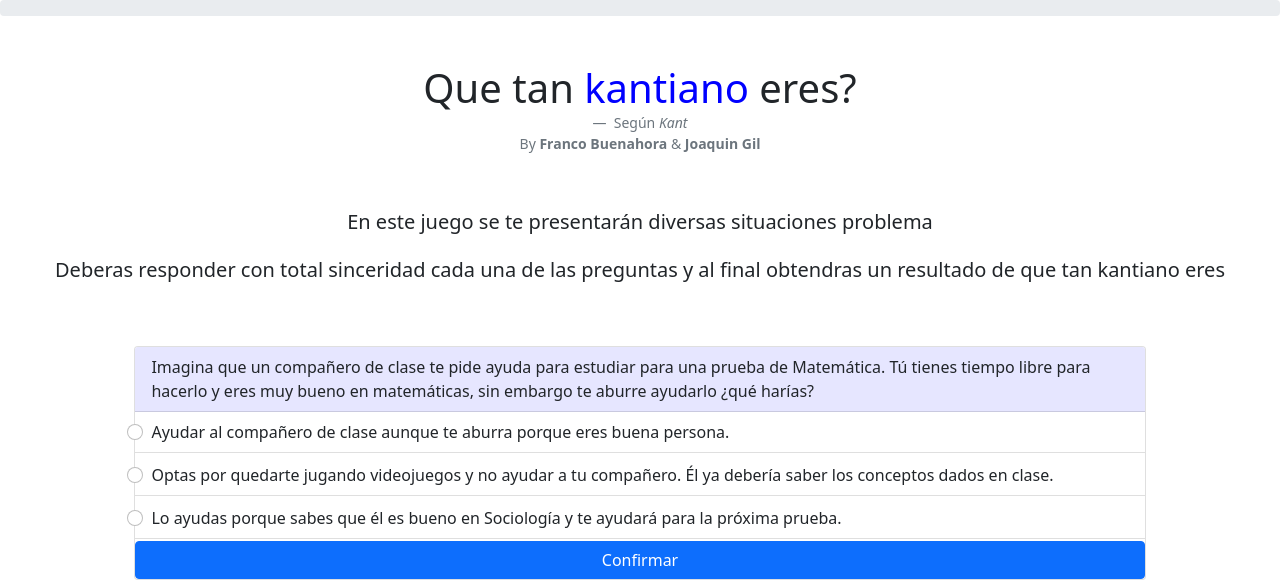
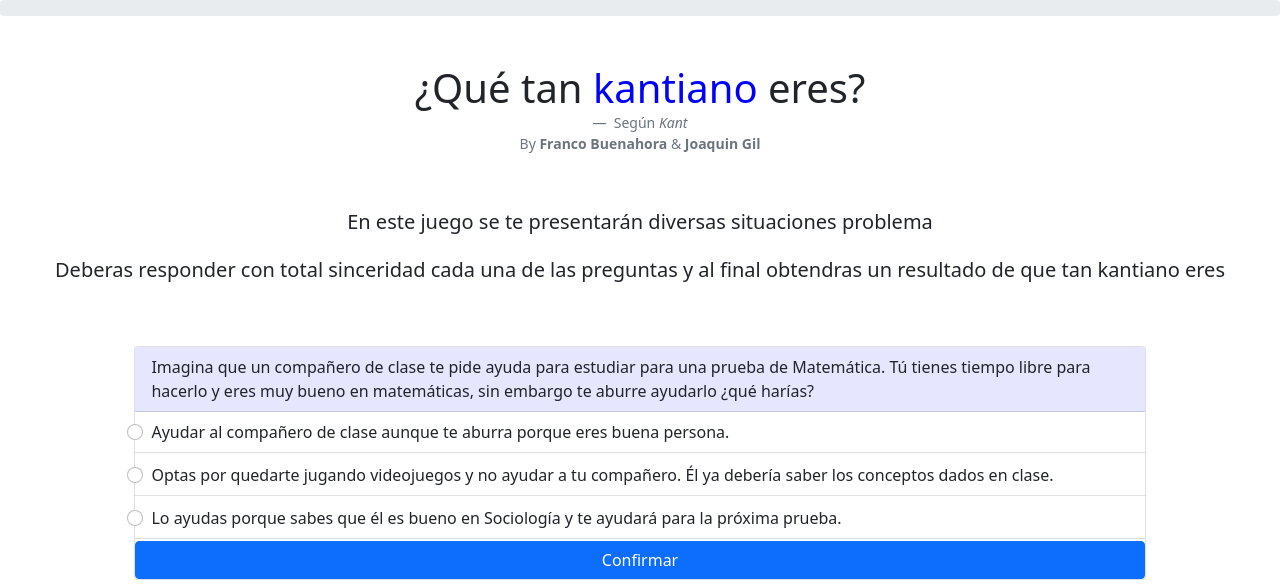
Before and after one commit to buenahora/JuegoFilosofia, a plain HTML site: page index.html in a window 1280 px wide. Drawn offline with nearby package versions, Linux system fonts and the light colour scheme.

Commit message:
arreglo faltas titulo

```diff
--- a/index.html
+++ b/index.html
@@ -37,7 +37,7 @@
       </div>
     <figure class="text-center">
         <blockquote class="blockquote">
-            <h1 class="text-center mt-5">Que tan <span style="color: blue;">kantiano</span> eres?</h1>
+            <h1 class="text-center mt-5">¿Qué tan <span style="color: blue;">kantiano</span> eres?</h1>
         </blockquote>
         <figcaption class="blockquote-footer">
           Según <cite title="Source Title">Kant</cite>
```
